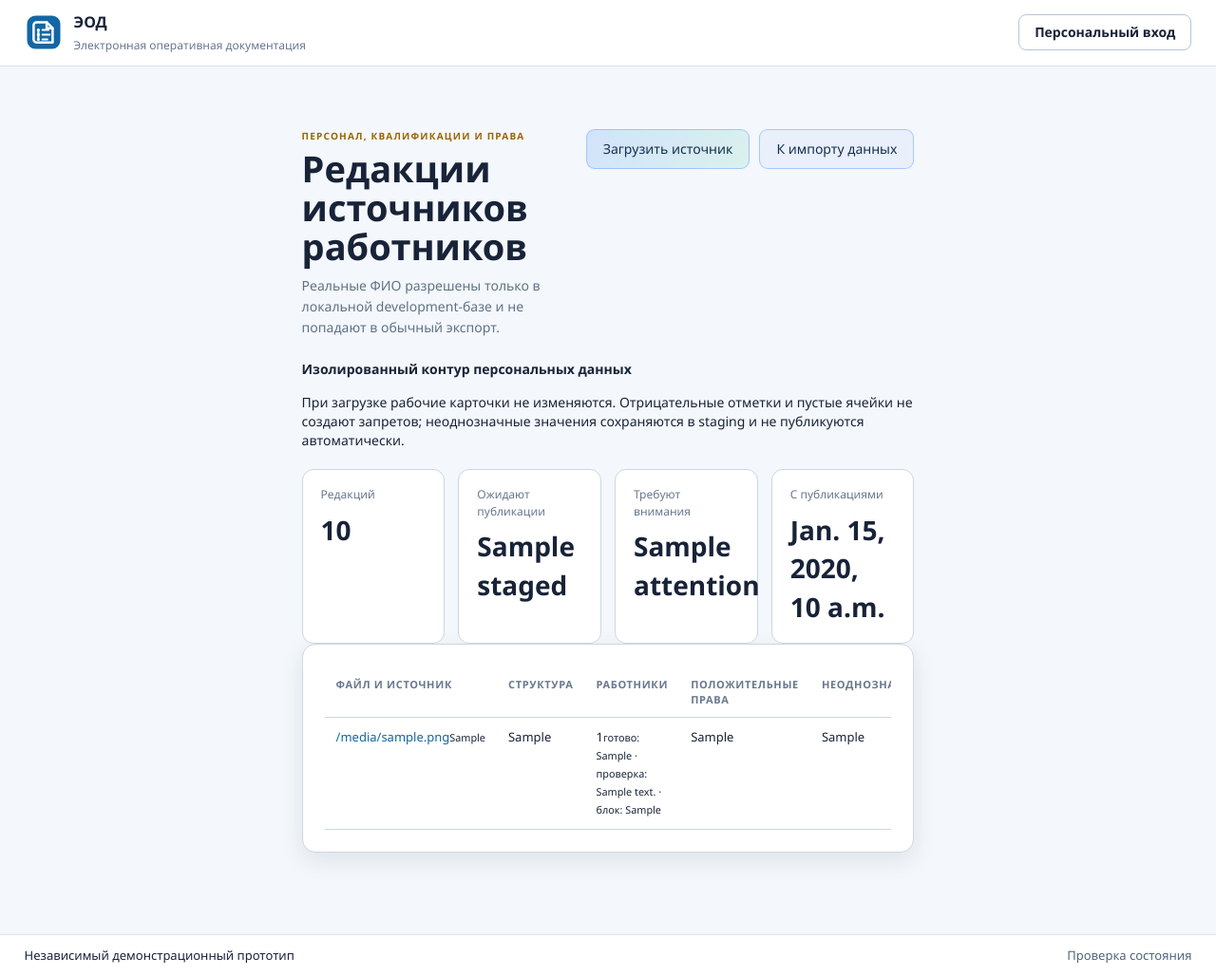
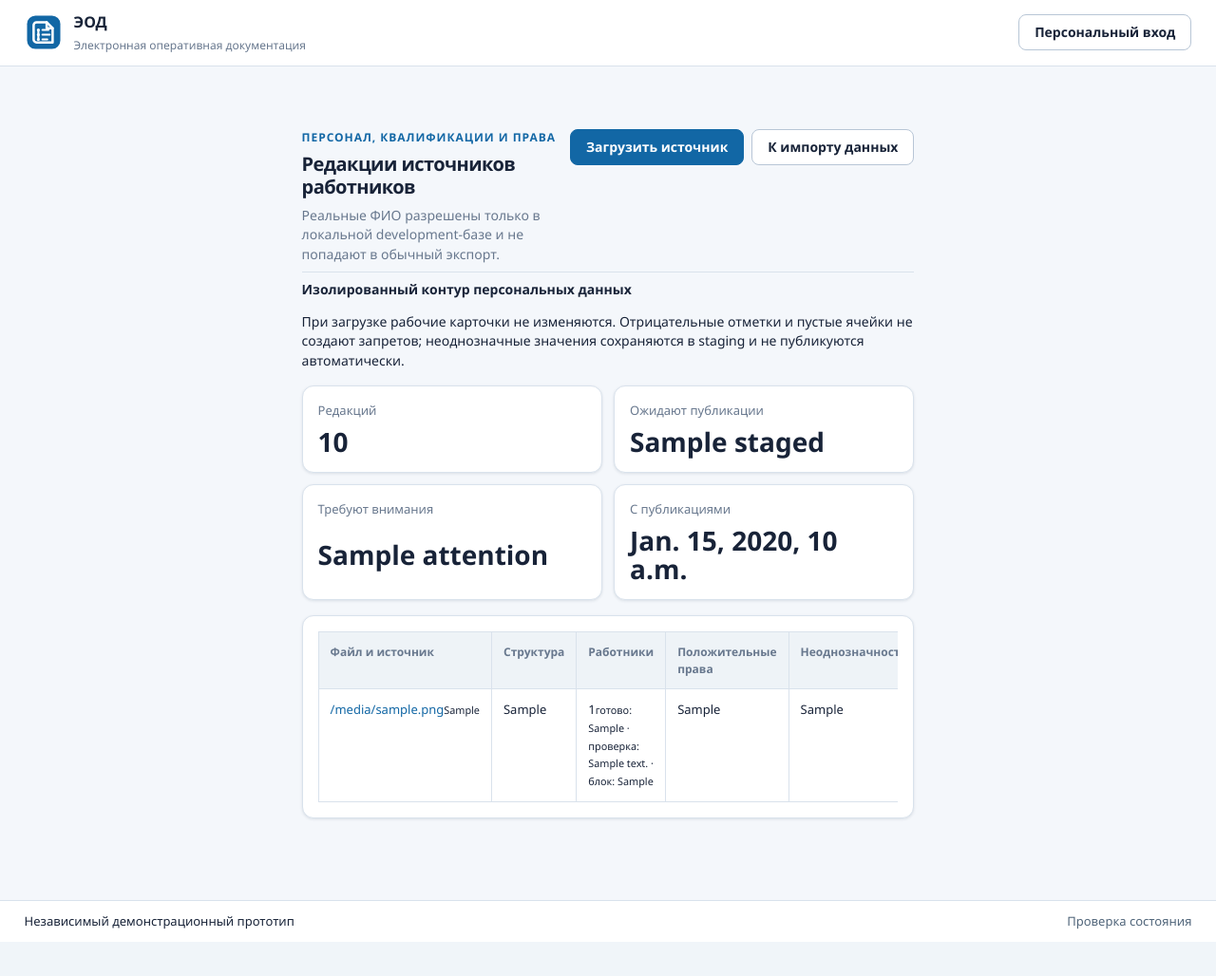
Before and after one commit to genrudko/electronic-operational-docs, a Django app: template src/templates/imports/personnel_list.html in a window 1280 px wide. Shown: the whole page at 95% size. After the commit the page ends 992 px from the top, so only its background shows below. Run offline with Django 5.2, Linux system fonts and the light colour scheme; the template is opened without the code that fills it: most values are stand-ins (such as "Sample title", 1, 10 or a date in 2020); parts of the project's set-up code (start-up, migrations or seed data) failed here and were passed over; some web fonts are replaced.

Commit message:
refactor(ux): migrate personnel import registry

```diff
--- a/src/templates/imports/personnel_list.html
+++ b/src/templates/imports/personnel_list.html
@@ -1,29 +1,29 @@
 {% extends "base.html" %}
 {% block title %}Импорт персонала и прав · ЭОД{% endblock %}
 {% block content %}
-<section class="page-heading compact">
+<section class="da-page-header da-page-header-compact">
     <div>
-        <div class="eyebrow">ПЕРСОНАЛ, КВАЛИФИКАЦИИ И ПРАВА</div>
+        <span class="ux-kicker">Персонал, квалификации и права</span>
         <h1>Редакции источников работников</h1>
         <p>Реальные ФИО разрешены только в локальной development-базе и не попадают в обычный экспорт.</p>
     </div>
-    <div class="document-actions">
-        <a class="button" href="{% url 'imports:personnel_upload' %}">Загрузить источник</a>
-        <a class="button secondary" href="{% url 'imports:list' %}">К импорту данных</a>
+    <div class="da-actions document-actions">
+        <a class="da-button" href="{% url 'imports:personnel_upload' %}">Загрузить источник</a>
+        <a class="da-button is-secondary" href="{% url 'imports:list' %}">К импорту данных</a>
     </div>
 </section>
 <section class="notice-card personnel-privacy-notice">
     <strong>Изолированный контур персональных данных</strong>
     <p>При загрузке рабочие карточки не изменяются. Отрицательные отметки и пустые ячейки не создают запретов; неоднозначные значения сохраняются в staging и не публикуются автоматически.</p>
 </section>
-<section class="summary-grid">
-    <article class="metric"><span>Редакций</span><strong>{{ summary.total }}</strong></article>
-    <article class="metric"><span>Ожидают публикации</span><strong>{{ summary.staged }}</strong></article>
-    <article class="metric"><span>Требуют внимания</span><strong>{{ summary.attention }}</strong></article>
-    <article class="metric"><span>С публикациями</span><strong>{{ summary.published }}</strong></article>
+<section class="ux-stat-grid">
+    <article class="ux-stat"><span>Редакций</span><strong>{{ summary.total }}</strong></article>
+    <article class="ux-stat"><span>Ожидают публикации</span><strong>{{ summary.staged }}</strong></article>
+    <article class="ux-stat"><span>Требуют внимания</span><strong>{{ summary.attention }}</strong></article>
+    <article class="ux-stat"><span>С публикациями</span><strong>{{ summary.published }}</strong></article>
 </section>
-<section class="profile-card">
-    <div class="table-wrap"><table>
+<section class="da-card">
+    <div class="da-table-wrap"><table class="da-table">
         <thead><tr><th>Файл и источник</th><th>Структура</th><th>Работники</th><th>Положительные права</th><th>Неоднозначности</th><th>Состояние</th><th>Дата</th></tr></thead>
         <tbody>
         {% for revision in revisions %}
@@ -37,7 +37,7 @@
                 <td>{{ revision.created_at|date:"d.m.Y H:i" }}</td>
             </tr>
         {% empty %}
-            <tr><td colspan="7" class="muted">Источники персонала ещё не загружались.</td></tr>
+            <tr><td colspan="7"><div class="ux-empty-state">Источники персонала ещё не загружались.</div></td></tr>
         {% endfor %}
         </tbody>
     </table></div>
```
